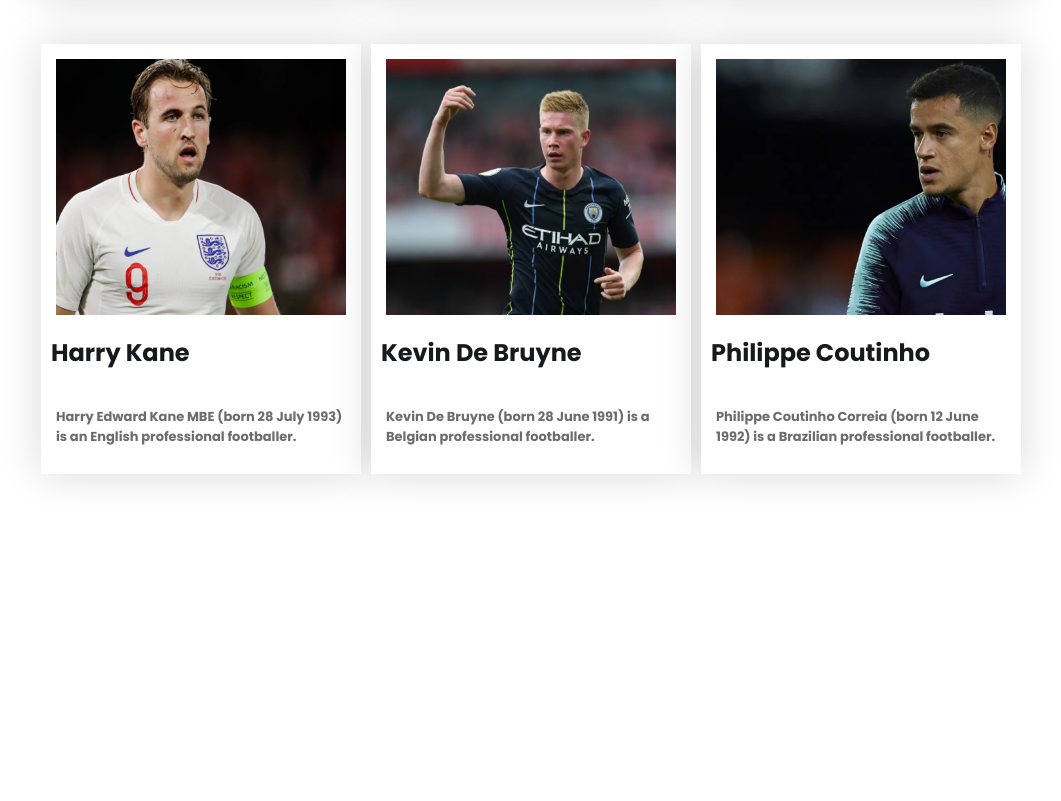
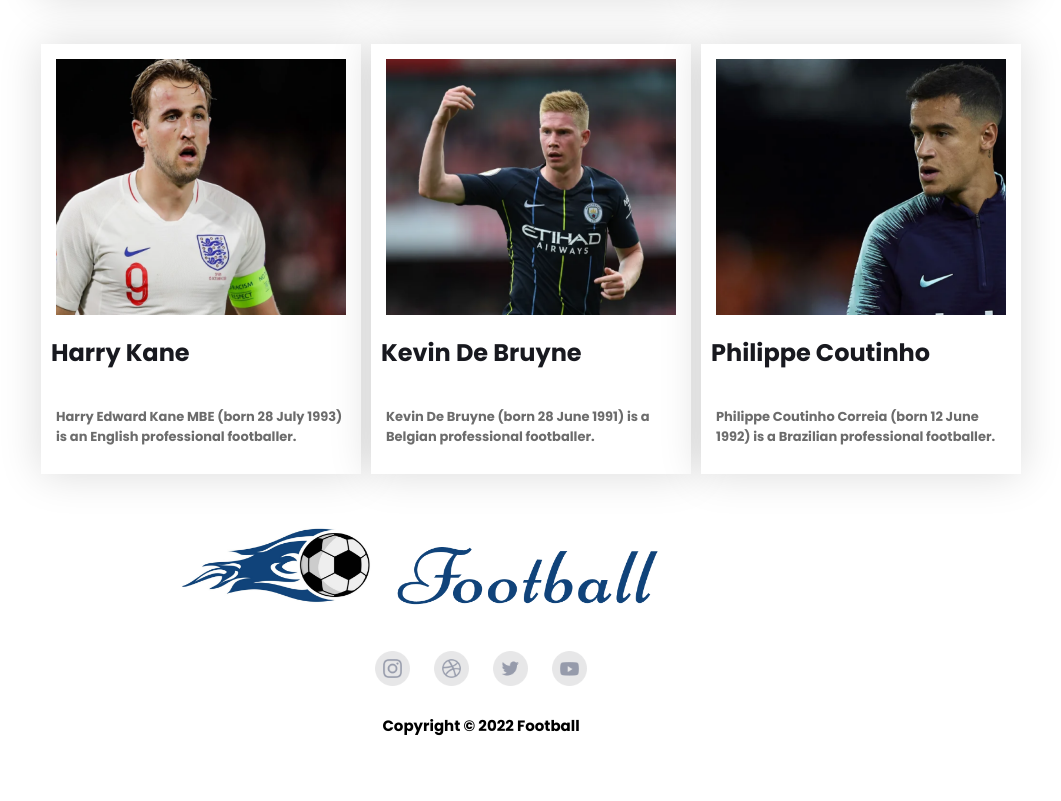
Before and after one commit to masudtalukdar/responsive-football, a plain HTML site: page index.html in a window 1280 px wide. Shown: the part 2134-2935 px from the top of the page, without its empty margins (159-1220 px from the left). Before the commit the page ends 2655 px from the top, so only its background shows below. Drawn offline with Linux system fonts and the light colour scheme.

Commit message:
added footer

```diff
--- a/index.html
+++ b/index.html
@@ -159,5 +159,35 @@
         </div>
       </section>
     </main>
+    <footer>
+      <div class="logo">
+        <img src="images/Logo.png" alt="" />
+      </div>
+      <div class="social-media">
+        <div class="social-icons">
+          <a target="_blank" href="https://www.instagram.com/masud_talukdar/">
+            <img src="images/Social Icons/Instagram.png" alt="" />
+          </a>
+        </div>
+        <div class="social-icons">
+          <a target="_blank" href="https://dribbble.com/">
+            <img src="images/Social Icons/Dribbble.png" alt="" />
+          </a>
+        </div>
+        <div class="social-icons">
+          <a target="_blank" href="https://twitter.com/masud_talukdar7">
+            <img src="images/Social Icons/Twitter.png" alt="" />
+          </a>
+        </div>
+        <div class="social-icons">
+          <a target="_blank" href="https://youtube.com"
+            ><img src="images/Social Icons/Youtube.png" alt=""
+          /></a>
+        </div>
+      </div>
+      <div class="copyright">
+        <small>Copyright &copy; 2022 Football</small>
+      </div>
+    </footer>
   </body>
 </html>
--- a/styles/style.css
+++ b/styles/style.css
@@ -96,3 +96,39 @@ p {
   height: 450px;
   padding-bottom: 27px;
 }
+
+/* ---------------
+      Footer
+      -------------*/
+footer {
+  display: flex;
+  flex-direction: column;
+}
+.logo {
+  display: flex;
+  justify-content: space-around;
+}
+.logo img {
+  width: 483.87px;
+  height: 110px;
+  margin-left: -130px;
+  margin-bottom: 20px;
+}
+.social-media {
+  display: flex;
+  justify-content: center;
+}
+.social-icons {
+  margin: 0px 12px;
+}
+.social-icons img {
+  height: 35px;
+  width: 35px;
+}
+.copyright {
+  text-align: center;
+  color: #000000;
+  font-size: 18px;
+  line-height: 24px;
+  margin: 20px 0px 63px;
+}
```
